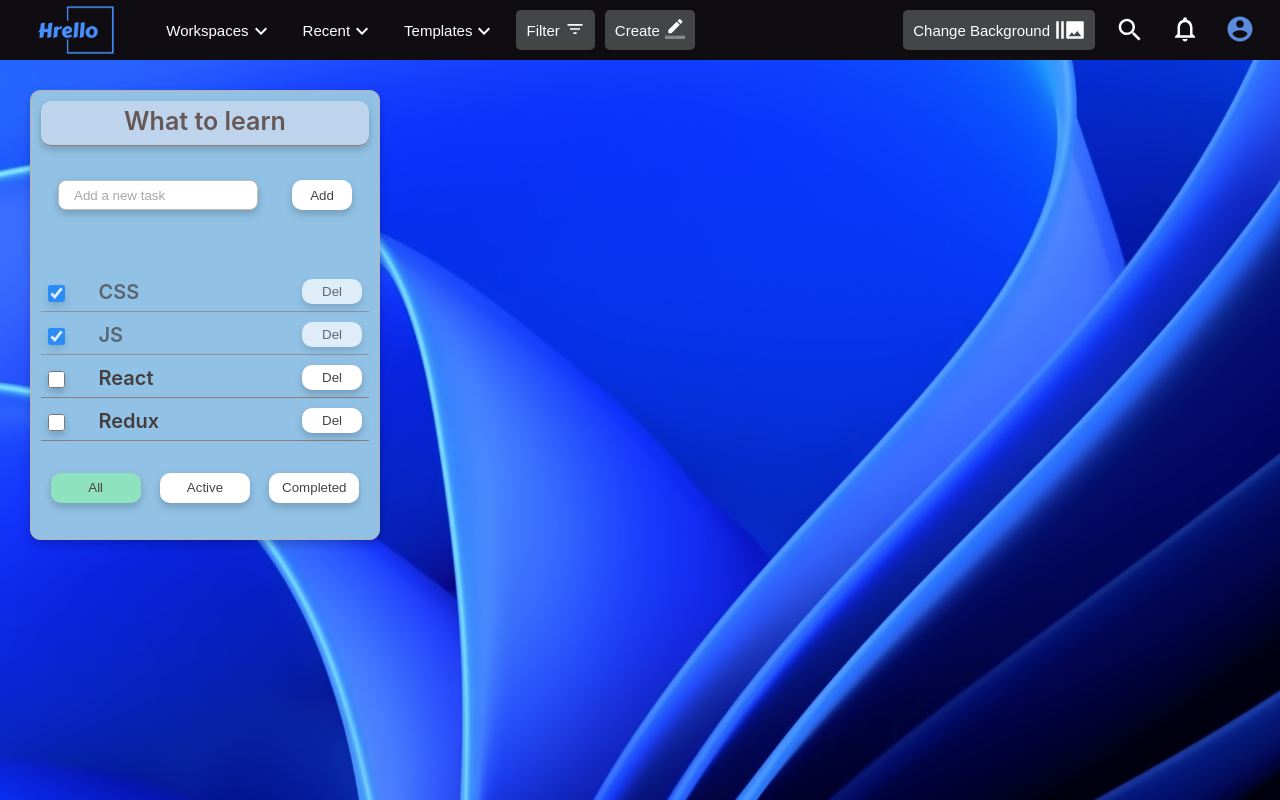
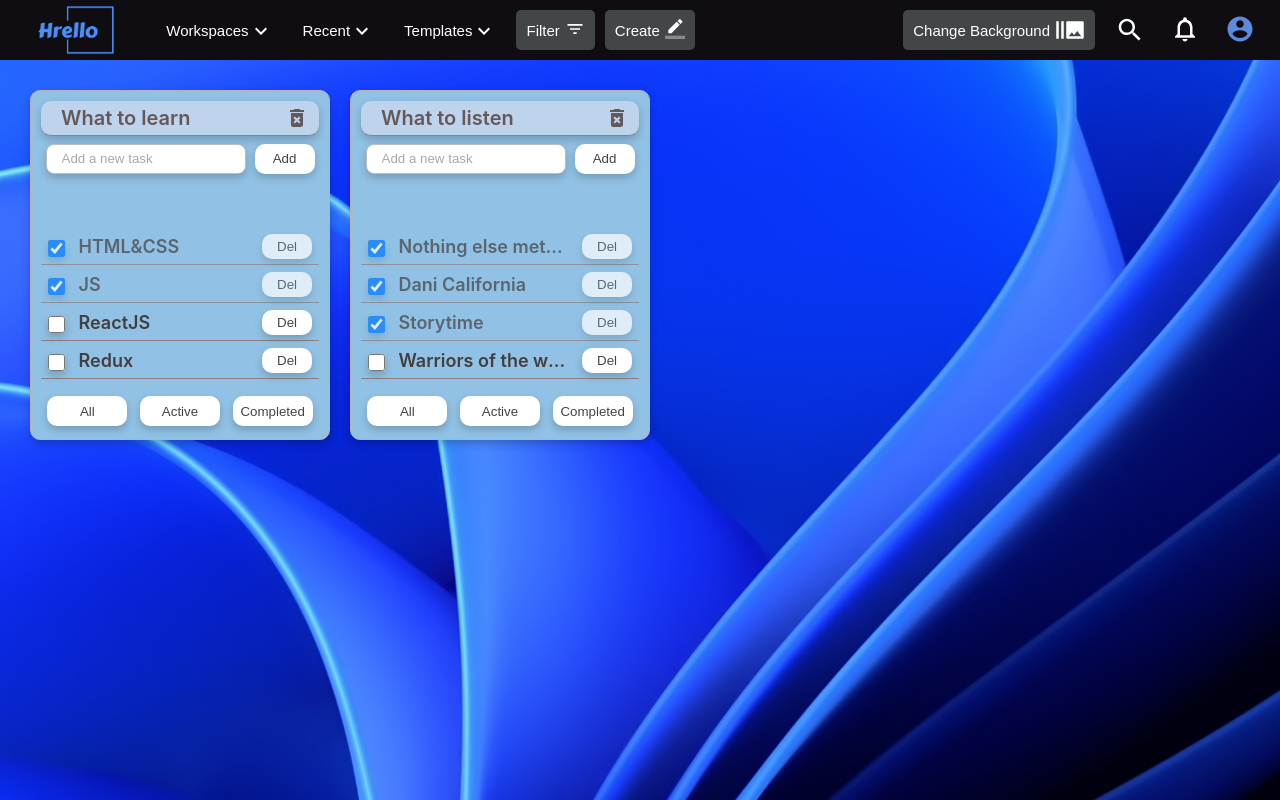
Before and after one commit to liha4ini/todo_it_incubator, a React (Create React App) app: page / in a window 1280 px wide. Built offline with nearby package versions, Linux system fonts and the light colour scheme; the HTML template or start-up script is replaced by a standard one.

Commit message:
add removeTodolist func

```diff
--- a/package.json
+++ b/package.json
@@ -3,6 +3,7 @@
   "version": "0.1.0",
   "private": true,
   "dependencies": {
+    "@mui/icons-material": "^5.11.16",
     "@testing-library/jest-dom": "^5.16.5",
     "@testing-library/react": "^13.4.0",
     "@testing-library/user-event": "^13.5.0",
--- a/src/App.css
+++ b/src/App.css
@@ -11,9 +11,13 @@ ul, ul li {
 }
 
 .main_content {
-    display: flex;
-    flex-wrap: wrap;
+    /*display: flex;*/
+    /*flex-wrap: wrap;*/
     width: 100%;
     height: 100%;
     padding: 30px;
 }
+
+.todolists_block {
+    display: flex;
+}
--- a/src/App.tsx
+++ b/src/App.tsx
@@ -11,6 +11,12 @@ import {bg_images} from './constants';
 
 export type FilterValuesType = 'all' | 'active' | 'completed';
 
+export type TodolistsType = {
+    id: string
+    title: string
+    filter: string
+}
+
 // export type BackgroundImagesItemsType = {
 //     id: string
 //     image: string
@@ -22,14 +28,44 @@ export type FilterValuesType = 'all' | 'active' | 'completed';
 
 function App() {
 
-    let initialTasks = [
-        {id: v1(), title: 'CSS', isDone: true},
-        {id: v1(), title: 'JS', isDone: true},
-        {id: v1(), title: 'React', isDone: false},
-        {id: v1(), title: 'Redux', isDone: false}
-    ]
+    // const todoList: TodoListItemType[] = [
+    //     {id: v1(), title: 'What to learn', filter: 'all'},
+    //     {id: v1(), title: 'What to bye', filter: 'all'}
+    // ]
+    //
+    // const initialTasks = [
+    //     {id: v1(), title: 'CSS', isDone: true},
+    //     {id: v1(), title: 'JS', isDone: true},
+    //     {id: v1(), title: 'React', isDone: false},
+    //     {id: v1(), title: 'Redux', isDone: false}
+    // ]
+    let todolistID1 = v1()
+    let todolistID2 = v1()
 
-    const [tasks, setTasks] = useState<TasksType[]>(initialTasks)
+    let [todos, setTodos] = useState<Array<TodolistsType>>([
+        {id: todolistID1, title: 'What to learn', filter: 'all'},
+        {id: todolistID2, title: 'What to listen', filter: 'all'},
+    ])
+
+    let [tasks, setTasks] = useState({
+        [todolistID1]: [
+            {id: v1(), title: 'HTML&CSS', isDone: true},
+            {id: v1(), title: 'JS', isDone: true},
+            {id: v1(), title: 'ReactJS', isDone: false},
+            {id: v1(), title: 'Redux', isDone: false},
+
+        ],
+        [todolistID2]: [
+            {id: v1(), title: 'Nothing else metters', isDone: true},
+            {id: v1(), title: 'Dani California', isDone: true},
+            {id: v1(), title: 'Storytime', isDone: true},
+            {id: v1(), title: 'Warriors of the world', isDone: false}
+        ]
+    })
+
+
+    // const [tasks, setTasks] = useState<TasksType[]>(initialTasks)
+    // const [todos, setTodos] = useState<TodoListItemType[]>(todoList)
     const [modalActive, setModalActive] = useState(false)
     const [bgImage, setBgImage] = useState<string>(bg_images[8].image)
 
@@ -40,18 +76,63 @@ function App() {
         }
     }, [])
 
-    const deleteTask = (id: string) => {
-        setTasks(tasks.filter(i => i.id !== id))
+    const deleteTask = (todoID: string, taskID: string) => {
+        setTasks({...tasks, [todoID]: tasks[todoID].filter(i => i.id !== taskID)})
     }
 
-    const addTask = (newTitle: string) => {
+    const addTask = (todoID: string, newTitle: string) => {
         const newTask = {id: v1(), title: newTitle, isDone: false}
-        setTasks([newTask, ...tasks])
+        setTasks({...tasks, [todoID]: [newTask, ...tasks[todoID]]})
     }
 
-    const changeTaskStatus = (id: string) => {
-        setTasks(tasks.map(el => el.id === id ? {...el, isDone: !el.isDone} : el))
+    const changeTaskStatus = (todoID: string, id: string, value: boolean) => {
+        // setTasks(tasks.map(el => el.id === id ? {...el, isDone: !el.isDone} : el))
+        setTasks({...tasks, [todoID]: tasks[todoID].map(el => el.id === id ? {...el, isDone: value} : el)})
     }
+
+    // let getFilterTasks = tasks;
+    //
+    // if (filterTasks === 'completed') {
+    //     getFilterTasks = tasks.filter(i => i.isDone)
+    // }
+    //
+    // if (filterTasks === 'active') {
+    //     getFilterTasks = tasks.filter(i => !i.isDone)
+    // }
+
+    const changeFilter = (todoID: string, value: FilterValuesType) => {
+        setTodos(todos.map(el => el.id === todoID ? {...el, filter: value} : el))
+    }
+
+    const removeTodolist = (todoID: string) => {
+        setTodos(todos.filter(el => el.id !== todoID))
+        delete tasks[todoID]
+    }
+
+    const todoLists = todos.map(el => {
+        let getFilterTasks = tasks[el.id];
+
+        if (el.filter === 'completed') {
+            getFilterTasks = tasks[el.id].filter(i => i.isDone)
+        }
+        if (el.filter === 'active') {
+            getFilterTasks = tasks[el.id].filter(i => !i.isDone)
+        }
+        return (
+            <Todolist
+                todos={todos}
+                changeFilter={changeFilter}
+                todoID={el.id}
+                key={el.id}
+                title={el.title}
+                tasks={getFilterTasks}
+                deleteTask={deleteTask}
+                addTask={addTask}
+                changeTaskStatus={changeTaskStatus}
+                removeTodolist={removeTodolist}
+            />
+        )
+    })
 
     return (
         <div className="App">
@@ -71,24 +152,12 @@ function App() {
                     setModalActive={setModalActive}
                     setBgImage={setBgImage}
                 />
-                <Todolist
-                    title='What to learn'
-                    tasks={tasks}
-                    deleteTask={deleteTask}
-                    addTask={addTask}
-                    changeTaskStatus={changeTaskStatus}
-                />
+                <div className='todolists_block'>
+                    {todoLists}
+                </div>
             </div>
         </div>
     );
 }
 
 export default App;
-
-
-// let initialSongs: Array<TaskType> = [
-//     { id: 1, title: 'Nothing else metters', isDone: true },
-//     { id: 2, title: 'Dani California', isDone: true },
-//     { id: 3, title: 'Storytime', isDone: true },
-//     { id: 4, title: 'Warriors of the world', isDone: false }
-// ]
--- a/src/components/Todolist/Todolist.css
+++ b/src/components/Todolist/Todolist.css
@@ -7,14 +7,15 @@ ul, ul li {
     flex-direction: column;
     justify-content: space-between;
     align-items: center;
-    width: 350px;
-    height: 450px;
+    width: 300px;
+    min-height: 350px;
     border: 1px solid rgb(189, 175, 175);
     border-radius: 10px;
     box-shadow: 0 4px 8px 0 rgba(0,0,0,0.2);
     transition: 0.5s;
-    padding: 10px 10px 25px 10px;
+    padding: 10px;
     background-color:rgb(145, 194, 229);
+    margin-right: 20px;
 }
 
 .card_wrapper:hover {
@@ -23,18 +24,25 @@ ul, ul li {
 }
 
 .title {
-    height: 45px;
+    display: flex;
+    justify-content: space-between;
+    align-items: center;
+    height: 35px;
     width: 100%;
     text-align: center;
-    font-size: 25px;
+    font-size: 20px;
     font-weight: 600;
     color: rgb(103, 88, 88);
     border-bottom: 1px solid rgb(144, 126, 126);
-    padding-top: 5px;
+    padding: 0 10px 0 20px;
     box-shadow: 0 4px 8px 0 rgba(0,0,0,0.2);
     border-radius: 10px;
     transition: 0.5s;
     background-color: rgb(189, 212, 236);
+}
+
+.delete_icon {
+    cursor: pointer;
 }
 
 .title:hover {
@@ -101,14 +109,14 @@ ul, ul li {
     display: flex;
     justify-content: space-between;
     align-items: center;
-    height: 40px;
+    height: 35px;
     width: 100%;
     border-bottom: 1px solid rgb(144, 126, 126);
     margin-bottom: 3px;
 }
 
 .task_item button {
-    width: 60px;
+    width: 50px;
     height: 25px;
     cursor: pointer;
     border: none;
@@ -132,7 +140,7 @@ ul, ul li {
     white-space: nowrap; /* Текст не переносится */
     overflow: hidden; /* Обрезаем всё за пределами блока */
     text-overflow: ellipsis;
-    font-size: 20px;
+    font-size: 18px;
     font-weight: 600;
     color:rgb(68, 62, 62);
 }
@@ -150,10 +158,11 @@ ul, ul li {
     justify-content: space-around;
     height: 10%;
     width: 100%;
+    margin-top: 8px;
 }
 
 .filterButton_block .filterButton {
-    width: 90px;
+    width: 80px;
     height: 30px;
     cursor: pointer;
     border: none;
@@ -184,7 +193,7 @@ ul, ul li {
 }
 
 .active_filter_button {
-    width: 90px;
+    width: 80px;
     height: 30px;
     cursor: pointer;
     border: none;
--- a/src/components/Todolist/Todolist.tsx
+++ b/src/components/Todolist/Todolist.tsx
@@ -1,18 +1,23 @@
 import React, {ChangeEvent, KeyboardEvent, useState} from 'react';
 import {motion} from "framer-motion";
-import {FilterValuesType} from "../../App";
+import {FilterValuesType, TodolistsType} from "../../App";
 
 import './Todolist.css';
 import {MultiButton} from "../MultiButton/MultiButton";
 import {MultiInput} from "../MultiInput/MultiInput";
+import DeleteForeverIcon from '@material-ui/icons/DeleteForever';
 
 
 type TodolistPropsType = {
     title: string
     tasks: TasksType[]
-    deleteTask: (id: string) => void
-    addTask: (newTitle: string) => void
-    changeTaskStatus: (taskId: string, checkedValue: boolean) => void
+    deleteTask: (todoID: string, taskID: string) => void
+    addTask: (todoID: string, newTitle: string) => void
+    changeTaskStatus: (todoID: string, taskId: string, checkedValue: boolean) => void
+    todoID: string
+    changeFilter: (todoID: string, value: FilterValuesType) => void
+    todos: TodolistsType[]
+    removeTodolist: (todoID: string) => void
 }
 
 export type TasksType = {
@@ -23,15 +28,22 @@ export type TasksType = {
 
 export default function Todolist(props: TodolistPropsType) {
 
-    const {title, tasks, deleteTask, addTask, changeTaskStatus, ...restProps} = props;
+    const {
+        title,
+        tasks,
+        deleteTask,
+        addTask,
+        changeTaskStatus,
+        changeFilter,
+        todos,
+        todoID,
+        removeTodolist,
+        ...restProps
+    } = props;
 
     const [inputValue, setInputValue] = useState('')
     const [error, setError] = useState<string | null>(null)
-    const [filterTasks, setFilterTasks] = useState<FilterValuesType>('all')
-
-    const changeFilter = (value: FilterValuesType) => {
-        setFilterTasks(value)
-    }
+    // const [filterTasks, setFilterTasks] = useState<FilterValuesType>('all')
 
     // const filteredTasks = () => {
     //     let getFilterTasks = tasks;
@@ -46,23 +58,27 @@ export default function Todolist(props: TodolistPropsType) {
     //     return getFilterTasks
     // }
 
-    let getFilterTasks = tasks;
+    // let getFilterTasks = tasks;
+    //
+    // if (filterTasks === 'completed') {
+    //     getFilterTasks = tasks.filter(i => i.isDone)
+    // }
+    //
+    // if (filterTasks === 'active') {
+    //     getFilterTasks = tasks.filter(i => !i.isDone)
+    // }
+    //
+    // const changeFilter = (value: FilterValuesType) => {
+    //     setFilterTasks(value)
+    // }
 
-    if (filterTasks === 'completed') {
-        getFilterTasks = tasks.filter(i => i.isDone)
-    }
-
-    if (filterTasks === 'active') {
-        getFilterTasks = tasks.filter(i => !i.isDone)
-    }
-
-    const removeTaskHandler = (id: string) => {
-        deleteTask(id)
+    const removeTaskHandler = (todoID: string, taskID: string) => {
+        deleteTask(todoID, taskID)
     }
 
     const addTaskHandler = () => {
         if (inputValue.trim() !== '') {
-            addTask(inputValue)
+            addTask(todoID, inputValue)
             setInputValue('')
         } else {
             setError('Title is required')
@@ -71,12 +87,16 @@ export default function Todolist(props: TodolistPropsType) {
     }
 
     const onEnterHandler = () => {
-        addTask(inputValue)
+        addTask(todoID, inputValue)
     }
 
-    const todoItems = getFilterTasks.map(i => {
+    const removeTodolistHandler = () => {
+        removeTodolist(todoID)
+    }
+
+    const todoItems = tasks.map(i => {
         const changeTaskStatusHandler = (e: ChangeEvent<HTMLInputElement>) => {
-            changeTaskStatus(i.id, e.currentTarget.checked)
+            changeTaskStatus(todoID, i.id, e.currentTarget.checked)
         }
         return (
             <li key={i.id} className={i.isDone ? 'task_item is_done' : 'task_item'}>
@@ -86,7 +106,7 @@ export default function Todolist(props: TodolistPropsType) {
                        onChange={changeTaskStatusHandler}
                 />
                 <span>{i.title}</span>
-                <button onClick={() => removeTaskHandler(i.id)}>Del</button>
+                <button onClick={() => removeTaskHandler(props.todoID, i.id)}>Del</button>
             </li>
         )
     })
@@ -97,6 +117,7 @@ export default function Todolist(props: TodolistPropsType) {
 
         >
             <motion.div
+                onClick={removeTodolistHandler}
                 className='title'
                 initial={{
                     y: -300,
@@ -111,7 +132,12 @@ export default function Todolist(props: TodolistPropsType) {
                 }}
             >
                 {title}
+                <DeleteForeverIcon
+                    className='delete_icon'
+                />
             </motion.div>
+
+
             <div className='input_block'>
                 <MultiInput
                     inputValue={inputValue}
@@ -147,20 +173,23 @@ export default function Todolist(props: TodolistPropsType) {
                 }}
             >
                 <MultiButton
-                    callBack={() => changeFilter('all')}
-                    className={filterTasks === 'all' ? 'active_filter_button' : 'filterButton'}
+                    callBack={() => changeFilter(props.todoID, 'all')}
+                    className={'filterButton'}
+                    // className={todos.filter === 'all' ? 'active_filter_button' : 'filterButton'}
                 >
                     All
                 </MultiButton>
                 <MultiButton
-                    callBack={() => changeFilter('active')}
-                    className={filterTasks === 'active' ? 'active_filter_button' : 'filterButton'}
+                    callBack={() => changeFilter(props.todoID, 'active')}
+                    className={'filterButton'}
+                    // className={filterTasks === 'active' ? 'active_filter_button' : 'filterButton'}
                 >
                     Active
                 </MultiButton>
                 <MultiButton
-                    callBack={() => changeFilter('completed')}
-                    className={filterTasks === 'completed' ? 'active_filter_button' : 'filterButton'}
+                    callBack={() => changeFilter(props.todoID, 'completed')}
+                    className={'filterButton'}
+                    // className={filterTasks === 'completed' ? 'active_filter_button' : 'filterButton'}
                 >
                     Completed
                 </MultiButton>
```
Also changed, not shown: 1 other file (tests, documents, lock files or other folders).
